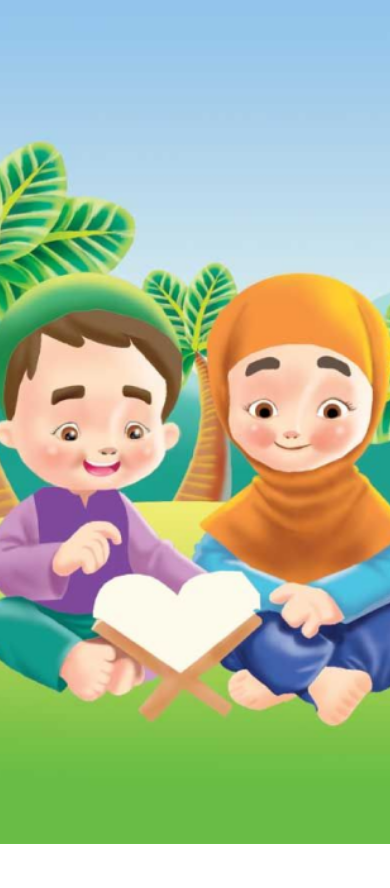
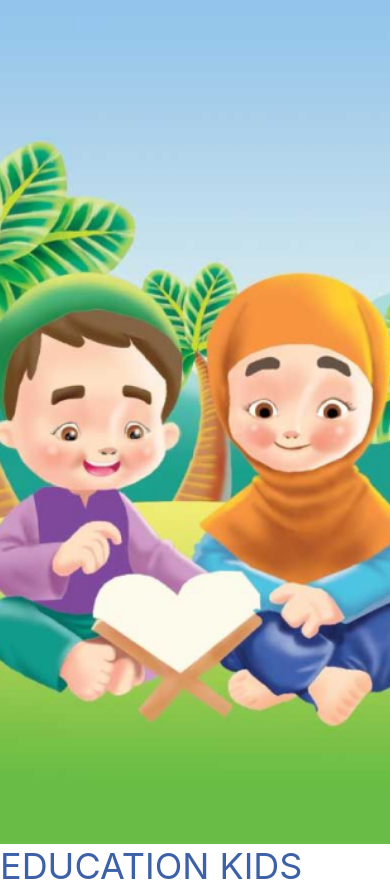
Before and after one commit to Hassan663/kids-education, a React Native app: screen /Welcome in a window 390 px wide. Before the commit the page ends 844 px from the top, so only its background shows below. Built offline with nearby package versions, Linux system fonts and the light colour scheme; what @gorhom/portal would draw is missing.

Commit message:
welcome layout

```diff
--- a/src/pages/Welcome/Welcome.js
+++ b/src/pages/Welcome/Welcome.js
@@ -7,6 +7,7 @@ import {
   Text,
 } from 'react-native';
 import { styles } from './styles';
+import Colors from '../../styles/Colors';
 const Welcome = ({ navigation }) => {
 
 
@@ -16,6 +17,19 @@ const Welcome = ({ navigation }) => {
         style={{ height: '100%', width: "100%" }}
         resizeMode='cover'
         source={require('../../assets/welcome.png')} />
+      <Text style={{
+        color: Colors.primary,
+        fontSize: 36, fontStyle: 'normal',
+        fontWeight: '400',
+        lineHeight: 'normal'
+
+        //
+        // font-family: Luckiest Guy;
+        // font-size: 36px;
+        // font-style: normal;
+        // font-weight: 400;
+        // line-height: normal;
+      }}>EDUCATION KIDS</Text>
     </View >
   );
 };
--- a/src/styles/Colors.js
+++ b/src/styles/Colors.js
@@ -1,5 +1,6 @@
 const Colors = {
     black: "#000000",
+    primary: '#3C61A8',
     white: "#ffffff",
     red: 'red',
 }
```
